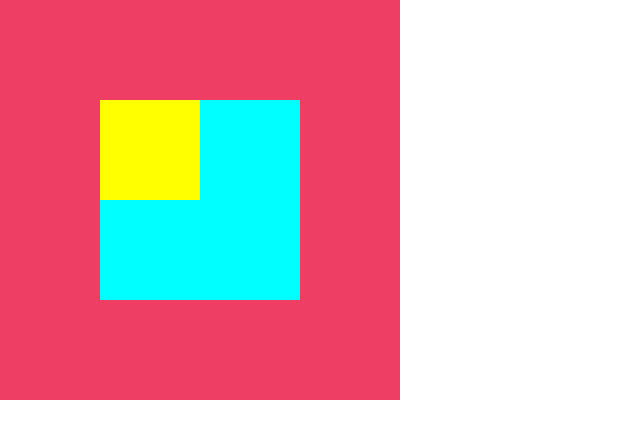
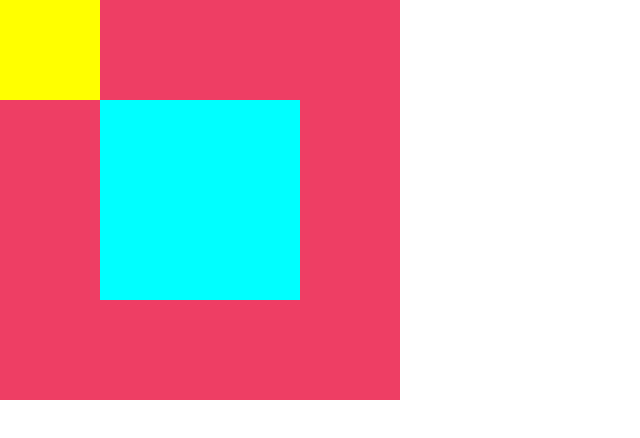
Before and after one commit to grissel182/Positioning2, a plain HTML site: page index.html in a window 1280 px wide. Shown: the whole page, without its empty margins (0-640 px from the left). Drawn offline with Linux system fonts and the light colour scheme.

Commit message:
part. 2 , variación de valores

```diff
--- a/index.html
+++ b/index.html
@@ -7,9 +7,8 @@
 	</head>
 	<body>
 		<div class="rosa">
-			<div class="azul">
-				<div class="yellow"></div>
-			</div>
+			<div class="yellow"></div>
+			<div class="azul"></div>
 		</div>
 	</body>
 </html>
--- a/style.css
+++ b/style.css
@@ -1,6 +1,6 @@
 .rosa{
 	background-color: #ee3e64;
-	position: static;
+	position: absolute;
 	width: 400px;
 	height: 400px;
 
@@ -12,12 +12,12 @@
 	width: 200px;
 	height: 200px;
 	left: 100px;
-	top: 100px;
+
 
 }
 .yellow{
 	background-color: yellow;
-	position: absolute;
+	position: static;
 	width: 100px;
 	height: 100px;
 
```
